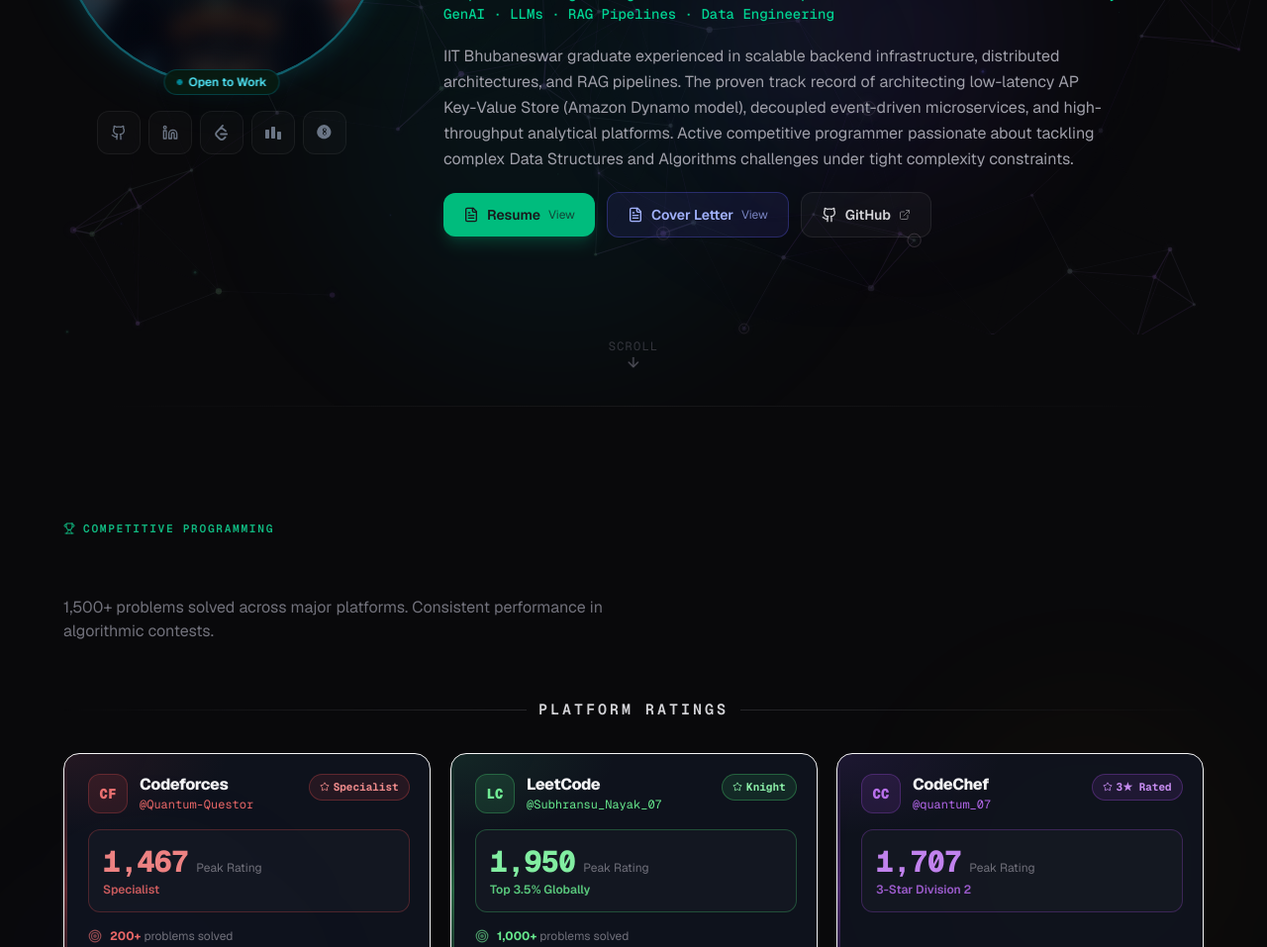
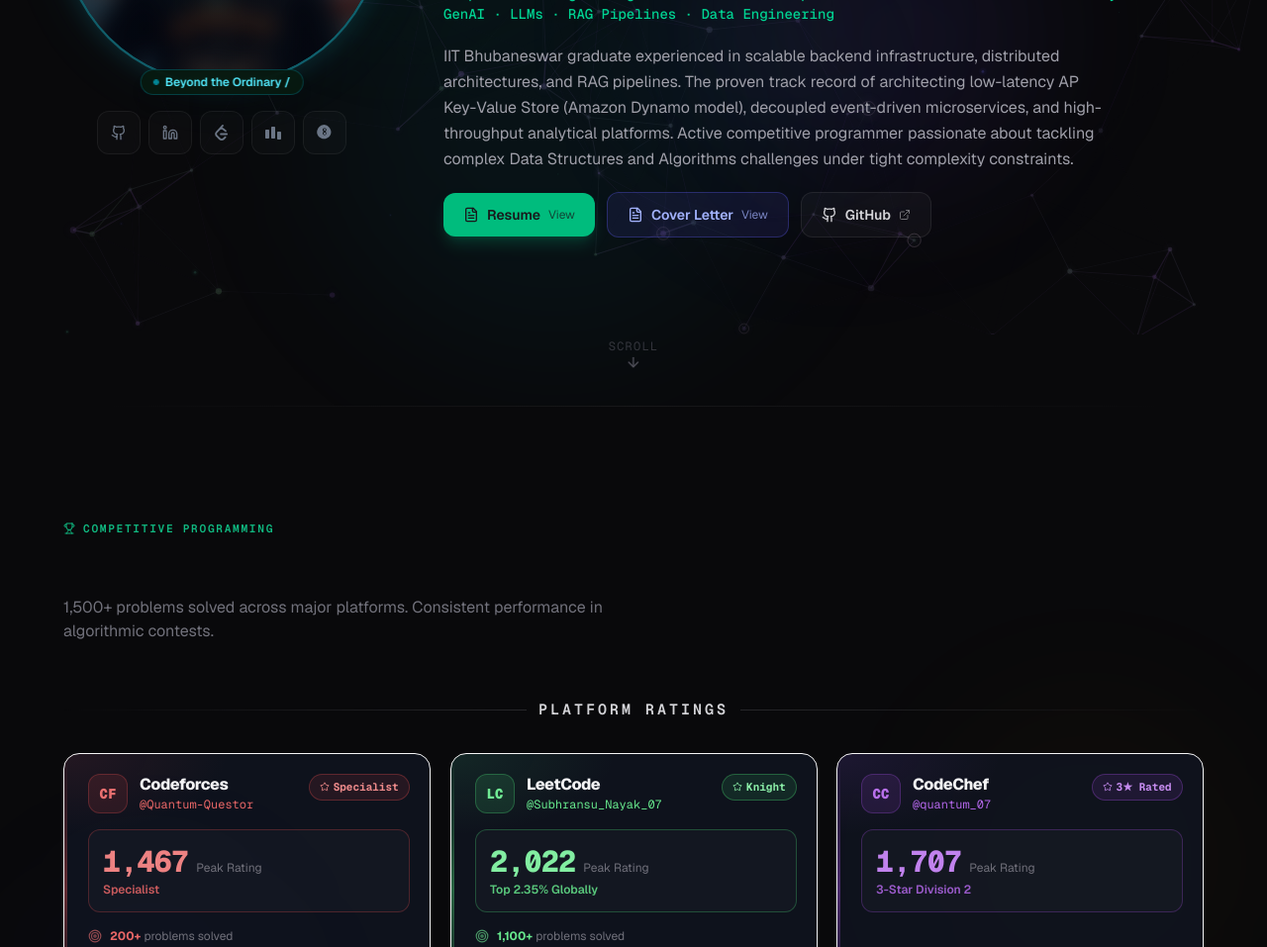
Before and after one commit to NayakSubhransu/Subhransu_Portfolio, a Next.js app: page / in a window 1280 px wide. Shown: the part 462-1419 px from the top of the page at 99% size. Built offline with nearby package versions, Linux system fonts and the light colour scheme.

Commit message:
Updated the Changes

```diff
--- a/components/sections/Hero.tsx
+++ b/components/sections/Hero.tsx
@@ -189,7 +189,7 @@ export default function Hero() {
                   className="w-1.5 h-1.5 rounded-full bg-cyan-400 pulse-dot"
                   aria-hidden="true"
                 />
-                Open to Work
+                Beyond the Ordinary /
               </div>
             </div>
 
--- a/data/portfolio-data.ts
+++ b/data/portfolio-data.ts
@@ -327,9 +327,9 @@ export const cpPlatforms: CPPlatform[] = [
     name: "LeetCode",
     handle: "Subhransu_Nayak_07",
     profileUrl: "https://leetcode.com/u/Subhransu_Nayak_07/",
-    peakRating: 1950,
-    ratingLabel: "Top 3.5% Globally",
-    problemsSolved: 1000,
+    peakRating: 2022,
+    ratingLabel: "Top 2.35% Globally",
+    problemsSolved: 1100,
     colorClass: "text-yellow-400",
     accentColor: "#FFA116",
     badgeLabel: "Knight",
```
Also changed, not shown: 1 other file (tests, documents, lock files or other folders).
